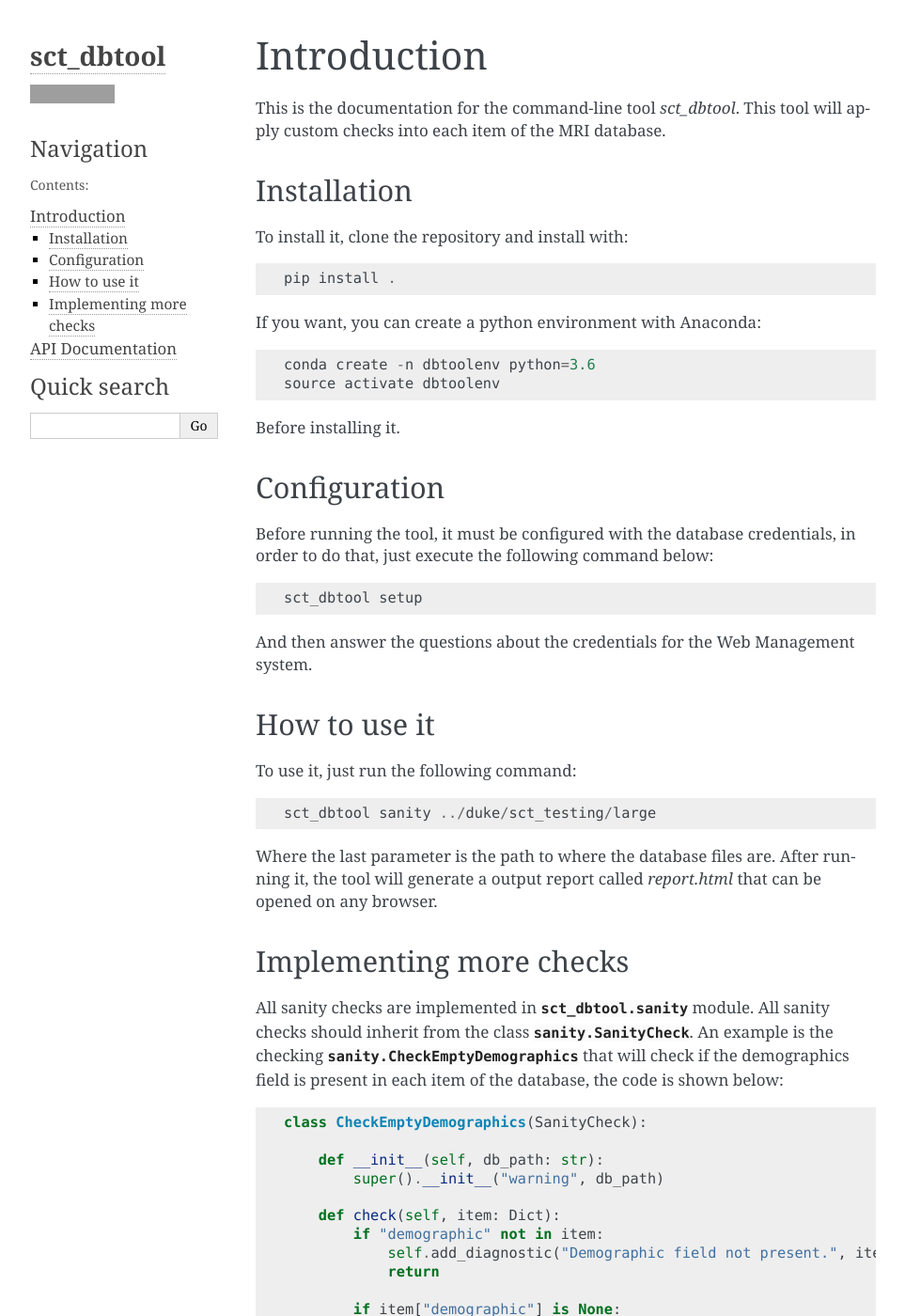
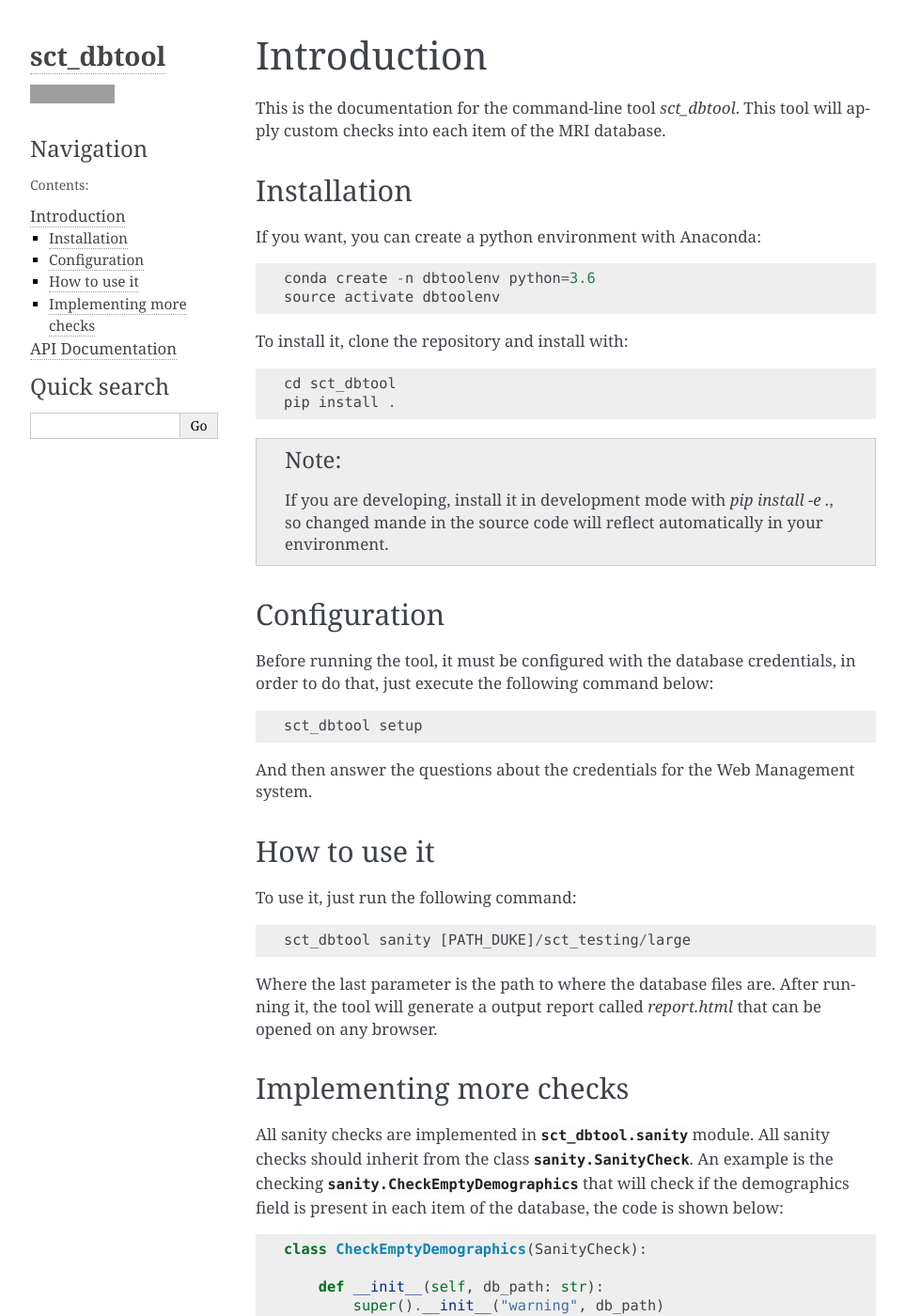
Before and after one commit to spinalcordtoolbox/sct_testing_management, a Sphinx documentation site: the page built from sct_dbtool/docs/source/getstarted.rst, in a window 1280 px wide and 1400 px high. Shown: the whole window at 94% size, without its empty margins (148-1111 px from the left). Built offline with Sphinx 7.4.7, drawn with Linux system fonts in a browser that asks for light colours; grey boxes are pictures that could not be loaded.

Commit message:
Fixing minor doc issues.

```diff
--- a/sct_dbtool/docs/source/getstarted.rst
+++ b/sct_dbtool/docs/source/getstarted.rst
@@ -5,16 +5,19 @@ will apply custom checks into each item of the MRI database.
 
 Installation
 ------------------------------------------------------------------------------
+If you want, you can create a python environment with Anaconda::
+
+    conda create -n dbtoolenv python=3.6
+    source activate dbtoolenv
+
 To install it, clone the repository and install with::
 
+    cd sct_dbtool
     pip install .
 
-If you want, you can create a python environment with Anaconda::
-
-	conda create -n dbtoolenv python=3.6
-	source activate dbtoolenv
-
-Before installing it.
+.. note:: If you are developing, install it in development mode with
+          `pip install -e .`, so changed mande in the source code
+          will reflect automatically in your environment.
 
 Configuration
 ------------------------------------------------------------------------------
@@ -30,7 +33,7 @@ How to use it
 ------------------------------------------------------------------------------
 To use it, just run the following command::
 
-    sct_dbtool sanity ../duke/sct_testing/large
+    sct_dbtool sanity [PATH_DUKE]/sct_testing/large
 
 Where the last parameter is the path to where the database files are. After
 running it, the tool will generate a output report called `report.html` that
```
